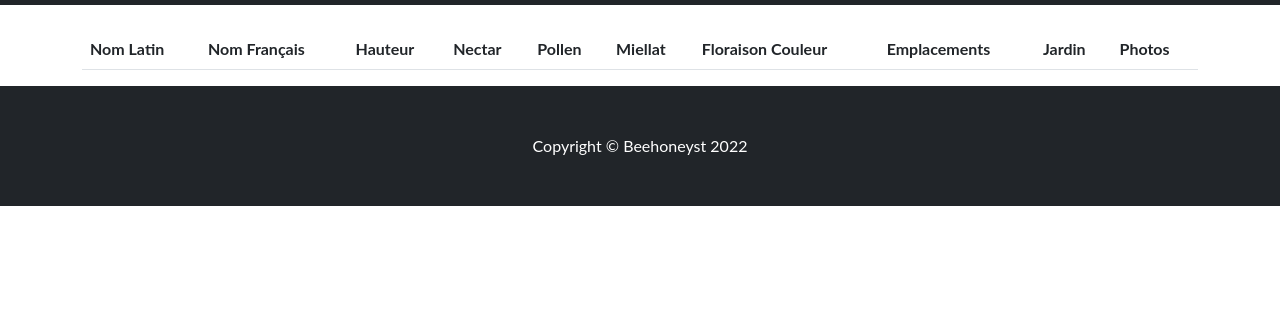
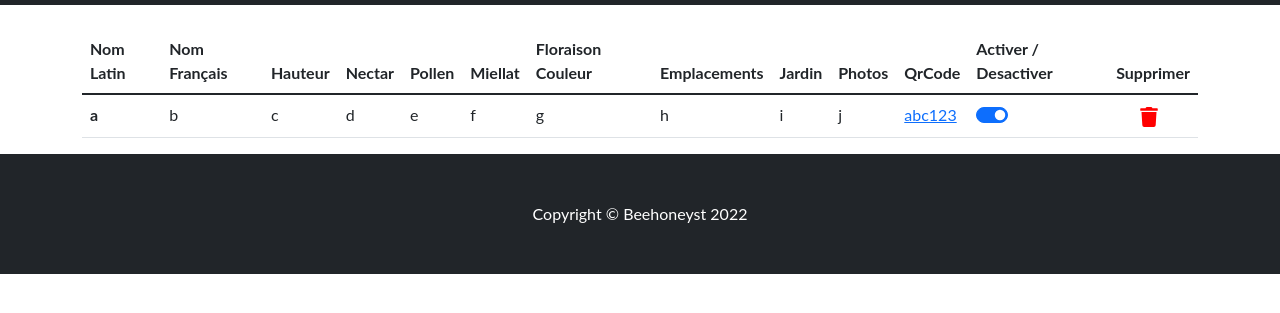
Before and after one commit to phorcys-jules/jeSuisUneAbeille, a website: page src/backOffice/html/dashboard.html in a window 1280 px wide. Shown: the part 81-394 px from the top of the page. Drawn offline with nearby package versions, Linux system fonts and the light colour scheme.

Commit message:
✨ update liste des plantes activer/desactiver supprimer

```diff
--- a/src/backOffice/html/dashboard.html
+++ b/src/backOffice/html/dashboard.html
@@ -16,6 +16,7 @@
                 <link href="../css/card.css" rel="stylesheet" />
                 <link href="../css/custom.css" rel="stylesheet" />
                 <link rel="stylesheet" href="https://cdnjs.cloudflare.com/ajax/libs/font-awesome/4.7.0/css/font-awesome.min.css">
+
             </head>
 
             <body>
@@ -60,10 +61,33 @@
                             <th scope="col">Emplacements</th>
                             <th scope="col">Jardin</th>
                             <th scope="col">Photos</th>
+                            <th scope="col">QrCode</th>
+                            <th scope="col">Activer / Desactiver</th>
+                            <th scope="col">Supprimer</th>
                         </tr>
                     </thead>
                         <tbody id="plantList">
-
+                            <tr>
+                                <th scope="row">a</th>
+                                    <td>b</td>
+                                    <td>c</td>
+                                    <td>d</td>
+                                    <td>e</td>
+                                    <td>f</td>
+                                    <td>g</td>
+                                    <td>h</td>
+                                    <td>i</td>
+                                    <td>j</td>
+                                    <td><a class="blue" onclick="showQR('abc123')">abc123</a></td>
+                                    <td class="text-center">
+                                        <div class="form-check form-switch text-center">
+                                            <input class="form-check-input text-center" type="checkbox" role="switch" id="flexSwitchCheckChecked" checked>
+                                        </div>
+                                    </td>
+                                    <td class="text-center">
+                                        <img class="me-2" src="../../../assets/icone/trash-solid-red.svg" height=20 width=20 />
+                                    </td>
+                            </tr>
                         </tbody>
                     </table>
 
@@ -77,9 +101,11 @@
                     <p class="m-0 text-center text-white">Copyright &copy; Beehoneyst 2022</p>
                 </div>
             </footer>
+
             <!-- Bootstrap core JS-->
             <script src="https://cdn.jsdelivr.net/npm/bootstrap@5.1.3/dist/js/bootstrap.bundle.min.js"></script>
             <!-- Core theme JS-->
+            <script type="text/javascript" src="../js/dashboard.js"></script>
             <script type="module" src="../js/scripts.js"></script>
         </body>
 
--- /dev/null
+++ b/src/backOffice/js/dashboard.js
@@ -0,0 +1,3 @@
+function showQR(codeNumber){
+    console.log(codeNumber);
+}
```
Also changed, not shown: src/backOffice/js/models/Plantes.js (added, +34 -0 lines).
